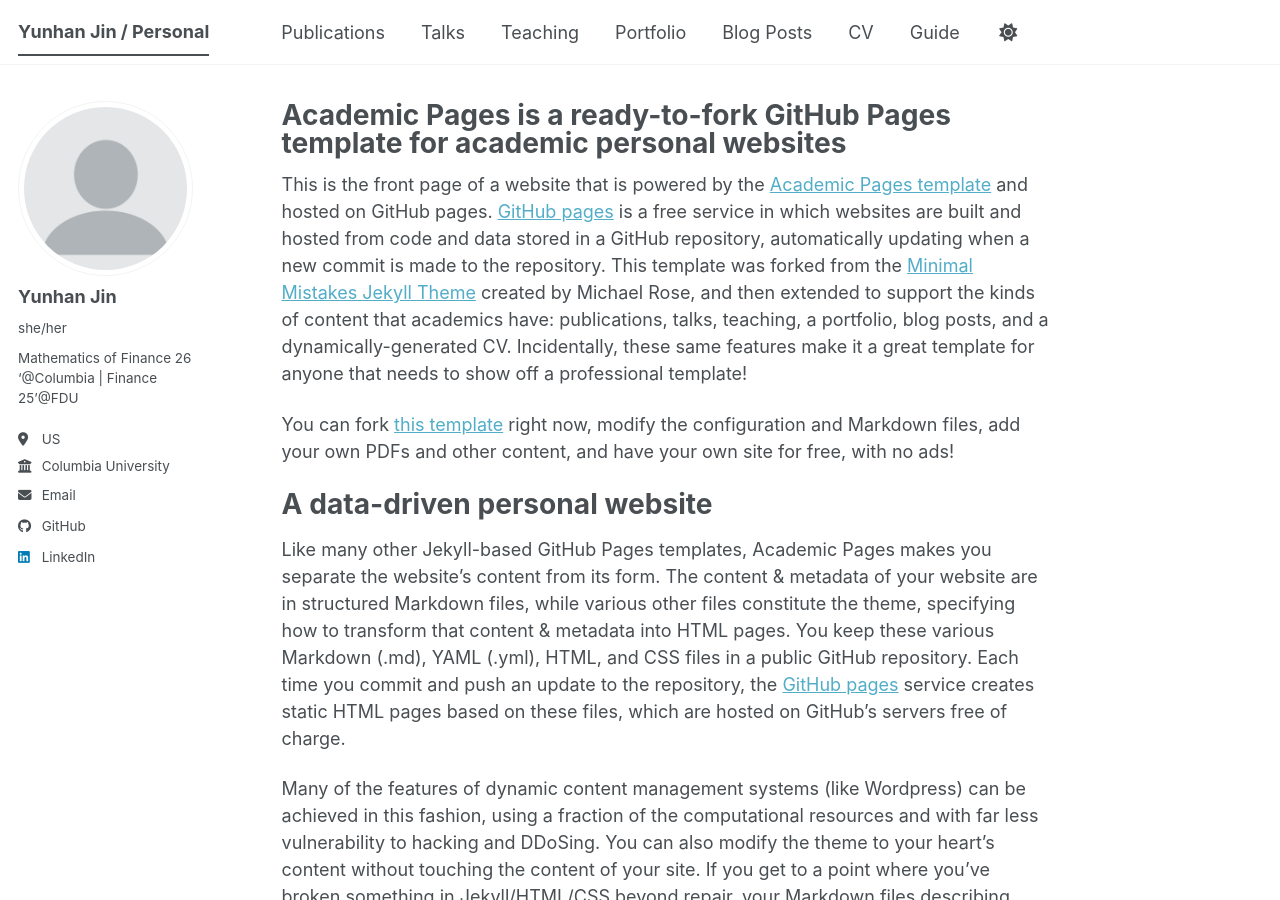
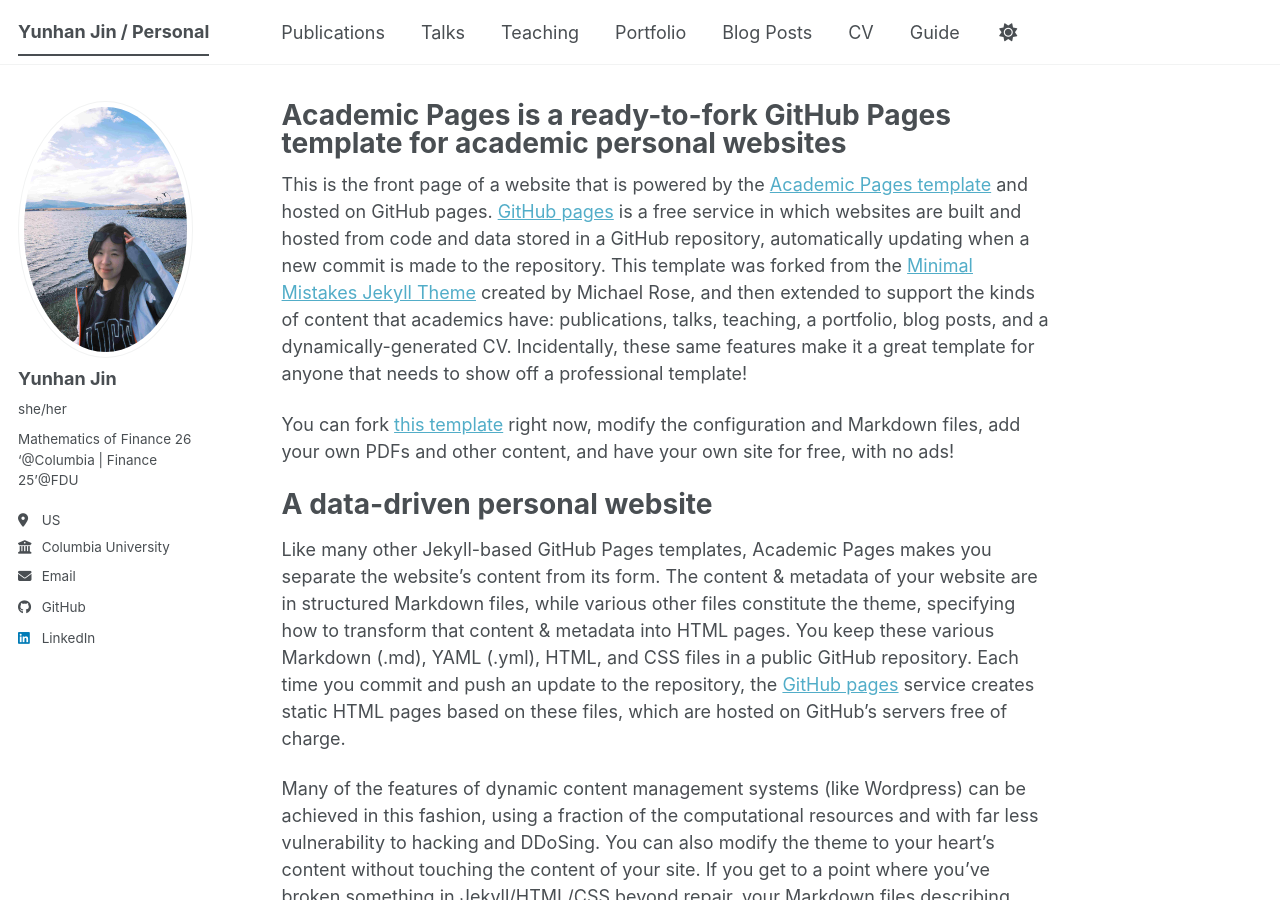
Before and after one commit to yunhanjin001/yunhanjin001.github.io, a Jekyll site: the page built from _pages/about.md, in a window 1280 px wide and 900 px high. Built offline with Jekyll 4.4.1, drawn with Linux system fonts in a browser that asks for light colours; a script bundle is joined from its source files by our own code; library files that are not in the unit come from our copies.

Commit message:
Update author avatar image in config

```diff
--- a/_config.yml
+++ b/_config.yml
@@ -23,7 +23,7 @@
 #               Additional customization can be done by editing /_includes/author-profile.html
 author:
   # Biographic information
-  avatar           : "profile.png"
+  avatar           : "Life_f.jpg"
   name             : "Yunhan Jin"
   pronouns         : "she/her"
   bio              : "Mathematics of Finance 26 ‘@Columbia | Finance 25’@FDU"
```
